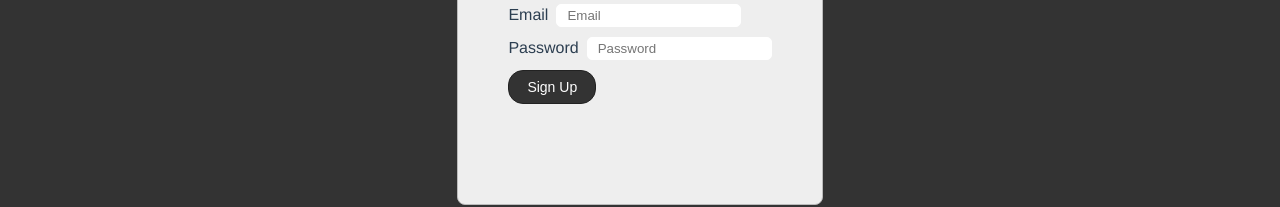
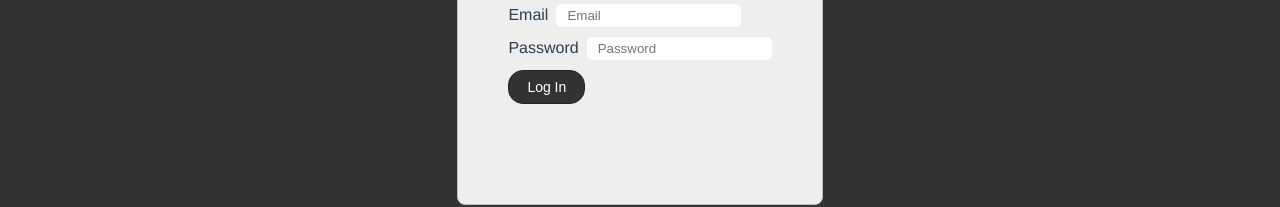
Before and after one commit to benjaminkent/firebase-auth-demo, a Vue app: page /composition-auth in a window 1280 px wide. Shown: the part 279-486 px from the top of the page. Built offline with nearby package versions, Linux system fonts and the light colour scheme; no server answers.

Commit message:
small updates

```diff
--- a/src/components/CompositionAuth.vue
+++ b/src/components/CompositionAuth.vue
@@ -52,7 +52,7 @@
         />
       </div>
       <button type="submit">
-        {{ showAuthMethodPicked === 'log-in' ? 'Log In' : 'Sign Up' }}
+        {{ showAuthMethodPicked.value === 'log-in' ? 'Log In' : 'Sign Up' }}
       </button>
     </form>
   </div>
```
